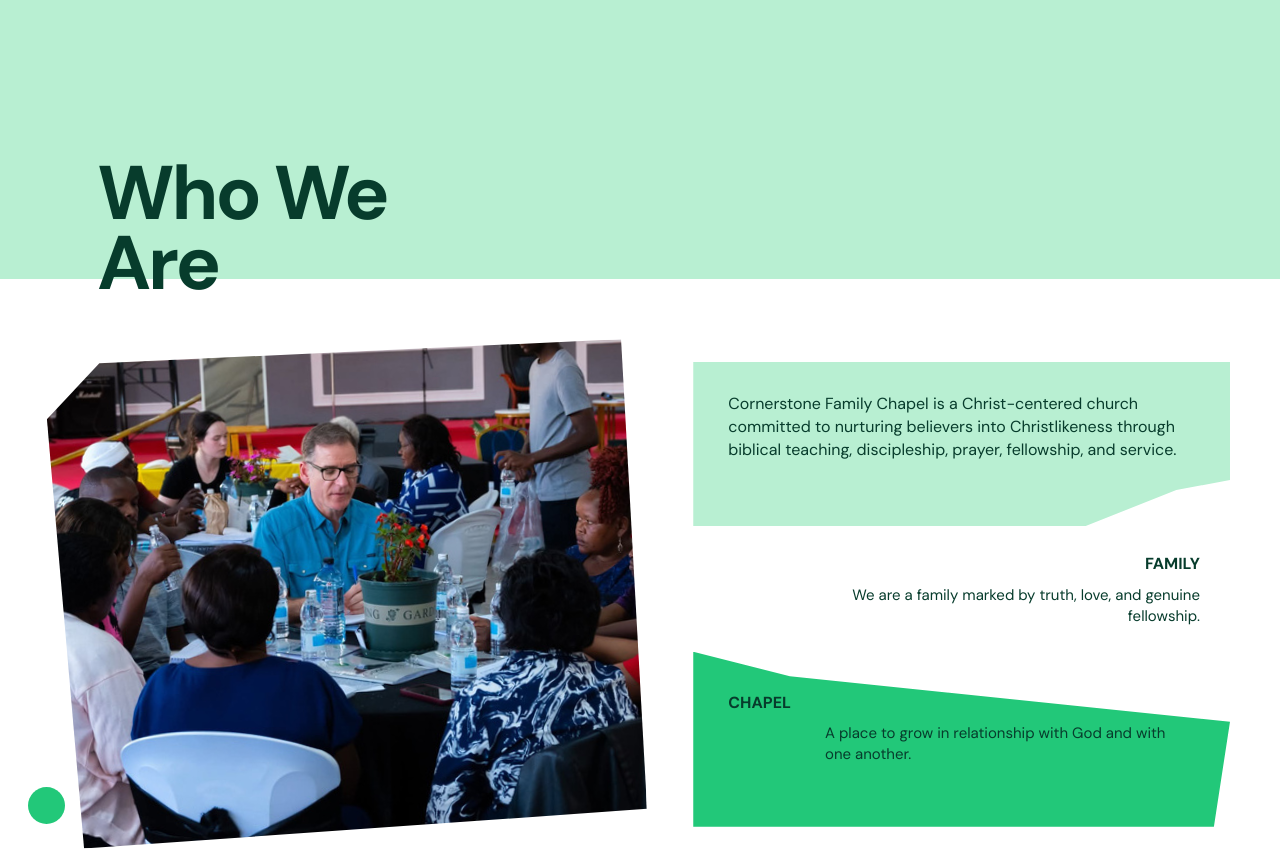
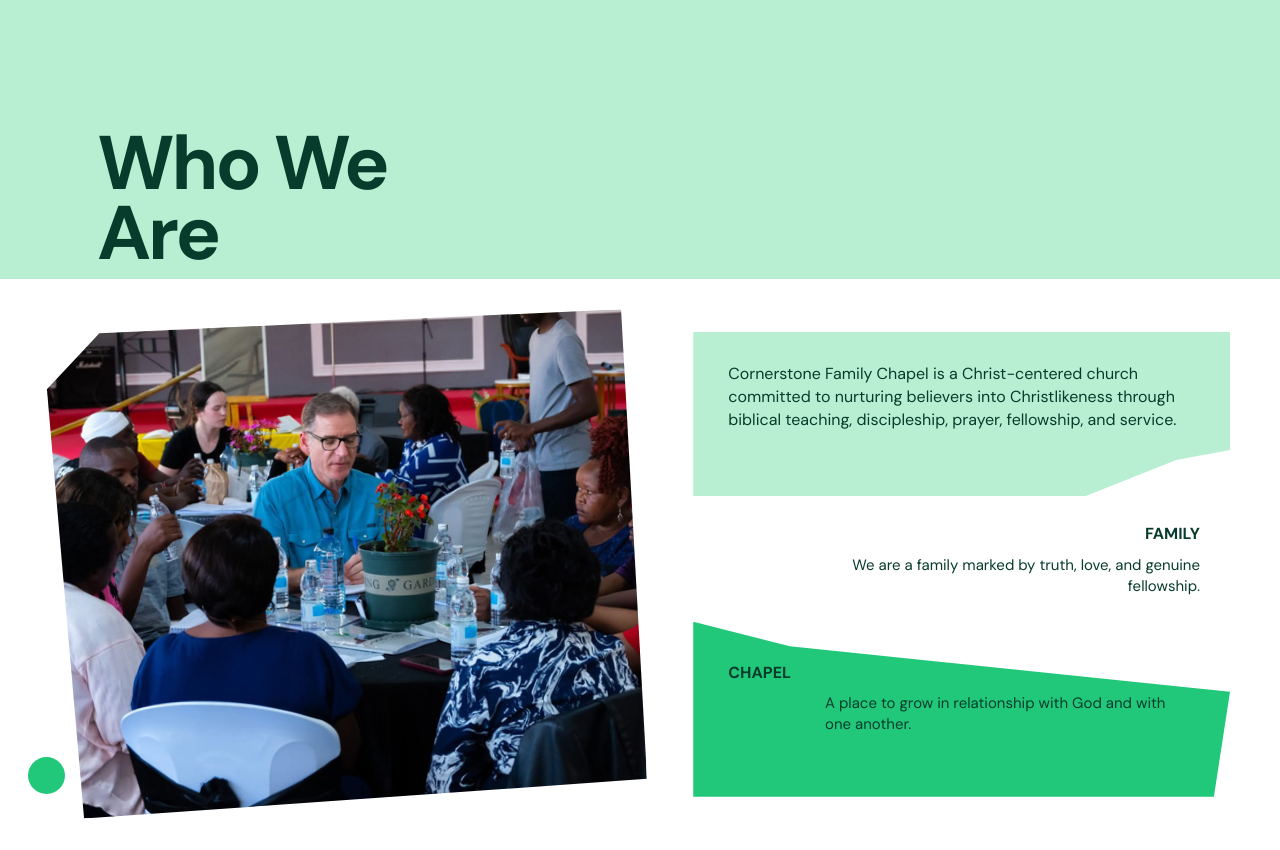
Before and after one commit to Watenehub/CFC, a React (Vite) app in the folder frontend/: page /about in a window 1280 px wide. Shown: the part 2200-3050 px from the top of the page. Built offline with nearby package versions, Linux system fonts and the light colour scheme; no server answers.

Commit message:
Increase negative margin-top to -150px
- Increased from -120px to -150px to further reduce blank space

```diff
--- a/frontend/src/pages/About.css
+++ b/frontend/src/pages/About.css
@@ -816,7 +816,7 @@
 .about-who {
   padding: 0 0 110px;
   background: var(--about-white);
-  margin-top: -120px;
+  margin-top: -150px;
 }
 
 .about-section-title {
```
